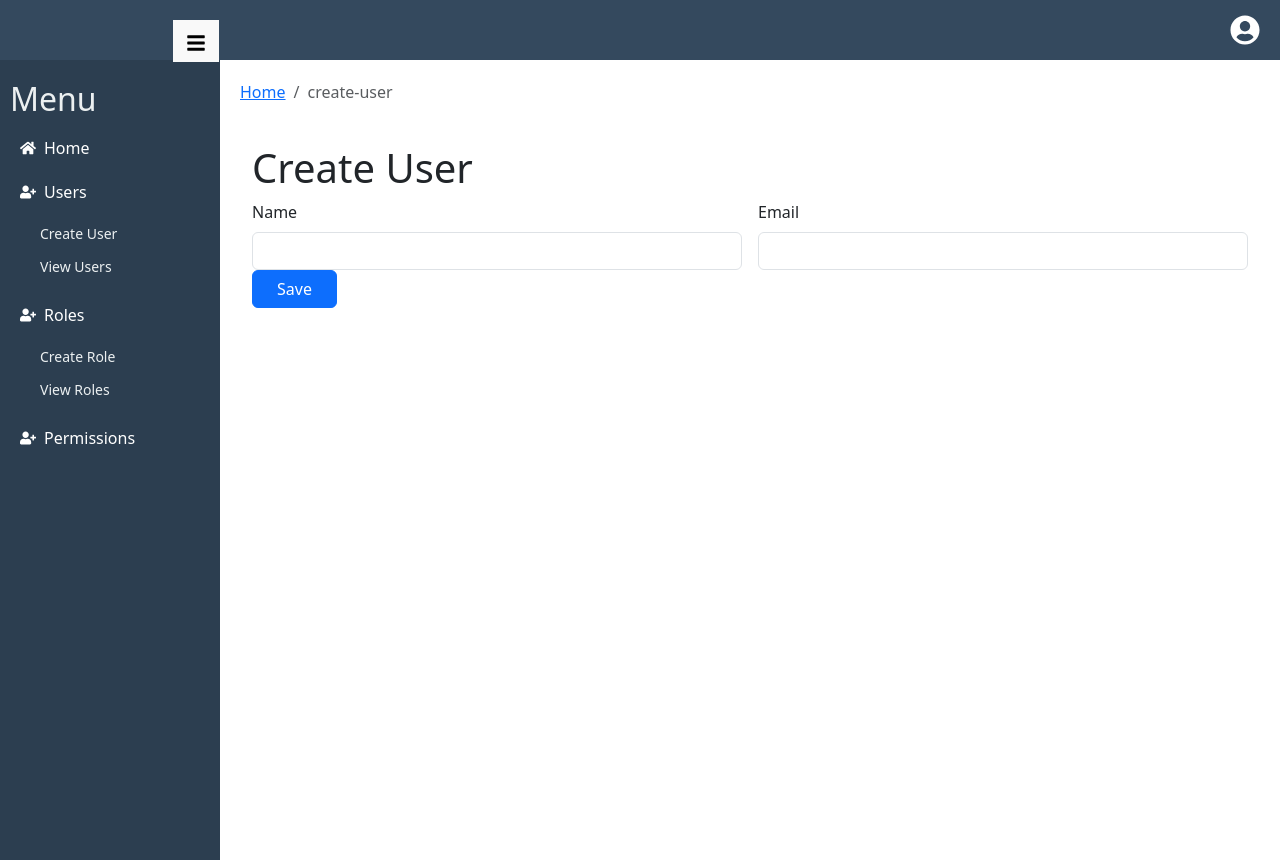
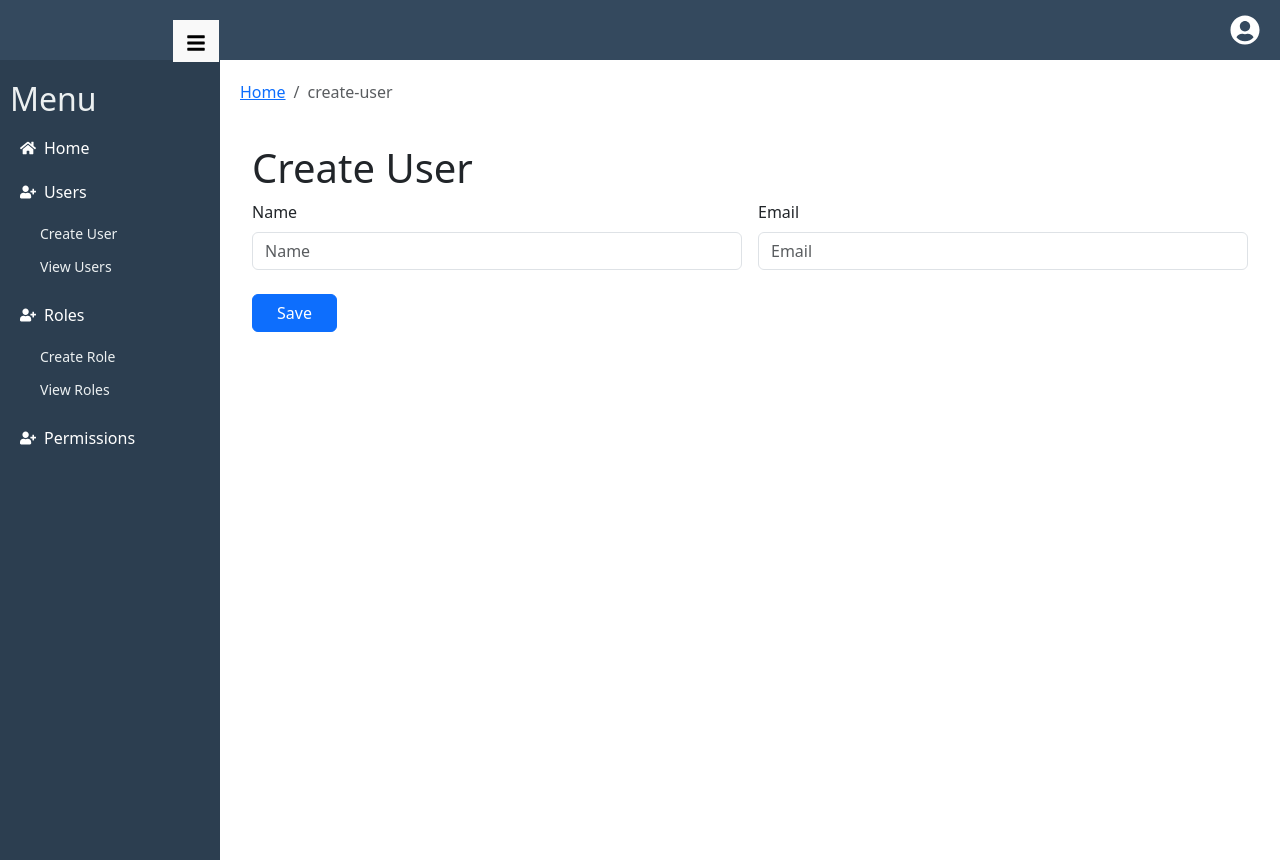
Before and after one commit to SulakshanaGeeth/Admin-Dashboard-Frontend, a React (Vite) app: page /create-user in a window 1280 px wide. Built offline with nearby package versions, Linux system fonts and the light colour scheme; no server answers; sample sign-in values are in the browser's storage.

Commit message:
Form submition done using useForm

```diff
--- a/src/pages/CreateRole.jsx
+++ b/src/pages/CreateRole.jsx
@@ -1,40 +1,40 @@
-import { useState } from 'react';
 import Form from 'react-bootstrap/Form';
-import Button from 'react-bootstrap/Button';
+import { useForm } from 'react-hook-form';
 import { createRole } from '../services/roleService';
+import SubmitButton from '../components/SubmitButton';
+import { toast } from 'react-toastify';
 
 const CreateRole = () => {
-    const [roleName, setRoleName] = useState('');
-    const handleRoleNameChange = (e) => {
-        setRoleName(e.target.value);
-    };
-    const handleSubmit = async (e) => {
-        e.preventDefault();
-        if (!roleName.trim()) {
-            alert('Role name cannot be empty!');
-            return;
-        }
+    const { register, handleSubmit, reset, formState: { errors } } = useForm();
+
+    const onSubmit = async (data) => {
         try {
-            const newRole = await createRole(roleName);
-            setRoleName(''); // Reset the input field
-            alert('Role created successfully!');
+            await createRole(data.roleName);
+            reset();
+            toast.success('Role created successfully!');
         } catch (error) {
             console.error('Error creating role:', error);
-            alert('Failed to create role. Please try again.');
+            toast.error('Failed to create role. Please try again.');
         }
     }
 
     return (
         <>
             <h2>Create Role</h2>
-            <Form onSubmit={handleSubmit}>
+            <Form onSubmit={handleSubmit(onSubmit)}>
                 <Form.Group className="mb-3" >
                     <Form.Label>Role Name</Form.Label>
-                    <Form.Control type="string" placeholder="role name" value={roleName} onChange={handleRoleNameChange} />
+                    <Form.Control
+                        type="string"
+                        placeholder="role name"
+                        {...register("roleName", { required: "Name is required" })}
+                    />
+                    {errors.roleName &&
+                        <div className="text-danger">{errors.roleName.message}</div>}
                 </Form.Group>
-                <Button variant="primary" type="submit">
-                    Create Role
-                </Button>
+                <div className="mt-4">
+                    <SubmitButton />
+                </div>
             </Form>
         </>
     )
--- a/src/pages/CreateUser.jsx
+++ b/src/pages/CreateUser.jsx
@@ -6,27 +6,30 @@ import { createUser } from '../services/userService';
 import SubmitButton from '../components/SubmitButton';
 
 const CreateUser = () => {
-    const { register, handleSubmit, formState: { errors } } = useForm();
-    const [formData, setFormData] = useState({
-        name: '',
-        email: '',
-        password: '',
-    });
+    const { register, handleSubmit, reset, formState: { errors } } = useForm();
+
+    const onSubmit = (data) => {
+        console.log("Submitted data:", data);
+        reset(); // Reset the form after submission
+        // Add your logic here
+    };
 
     return (
         <Container className="py-4">
             <Row >
                 <h1>Create User</h1>
-                <Form onSubmit={handleSubmit}>
+                <Form onSubmit={handleSubmit(onSubmit)}>
                     {/* 1️⃣ Two‑column layout starting at md (≥768 px) */}
                     <Row className="g-3">
                         <Col xs={12} md={6}>
                             <Form.Label>Name</Form.Label>
                             <Form.Control
                                 type="text"
+                                placeholder="Name"
                                 {...register("name", { required: "Name is required" })}
                                 isInvalid={!!errors.name}
                             />
+                            {errors.name && <div className="text-danger">{errors.name.message}</div>}
                         </Col>
 
                         <Col xs={12} md={6}>
@@ -34,15 +37,19 @@ const CreateUser = () => {
                                 <Form.Label>Email</Form.Label>
                                 <Form.Control
                                     type="email"
+                                    placeholder="Email"
                                     {...register("email", { required: "Email is required" })}
                                     isInvalid={!!errors.email}
                                     required
                                 />
+                                {errors.email && <div className="text-danger">{errors.email.message}</div>}
                             </Form.Group>
                         </Col>
                     </Row>
 
-                    <SubmitButton />
+                    <div className="mt-4">
+                        <SubmitButton />
+                    </div>
                 </Form>
             </Row>
         </Container>
```
